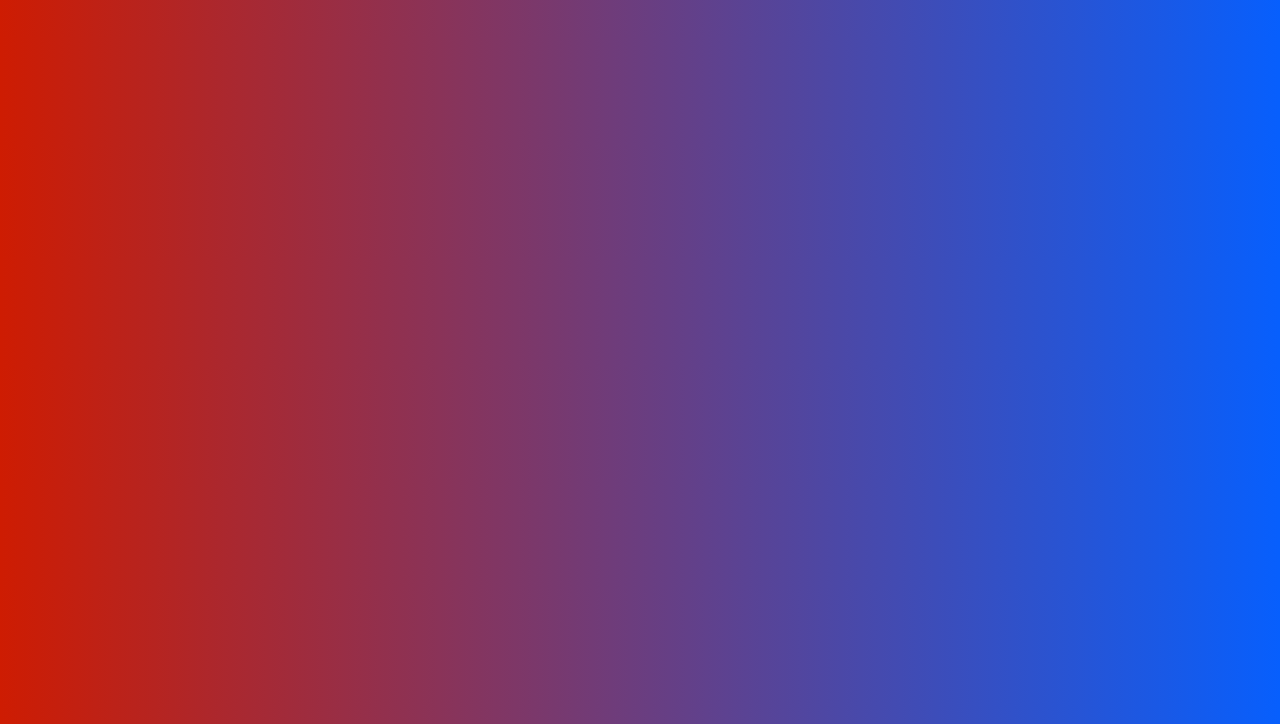
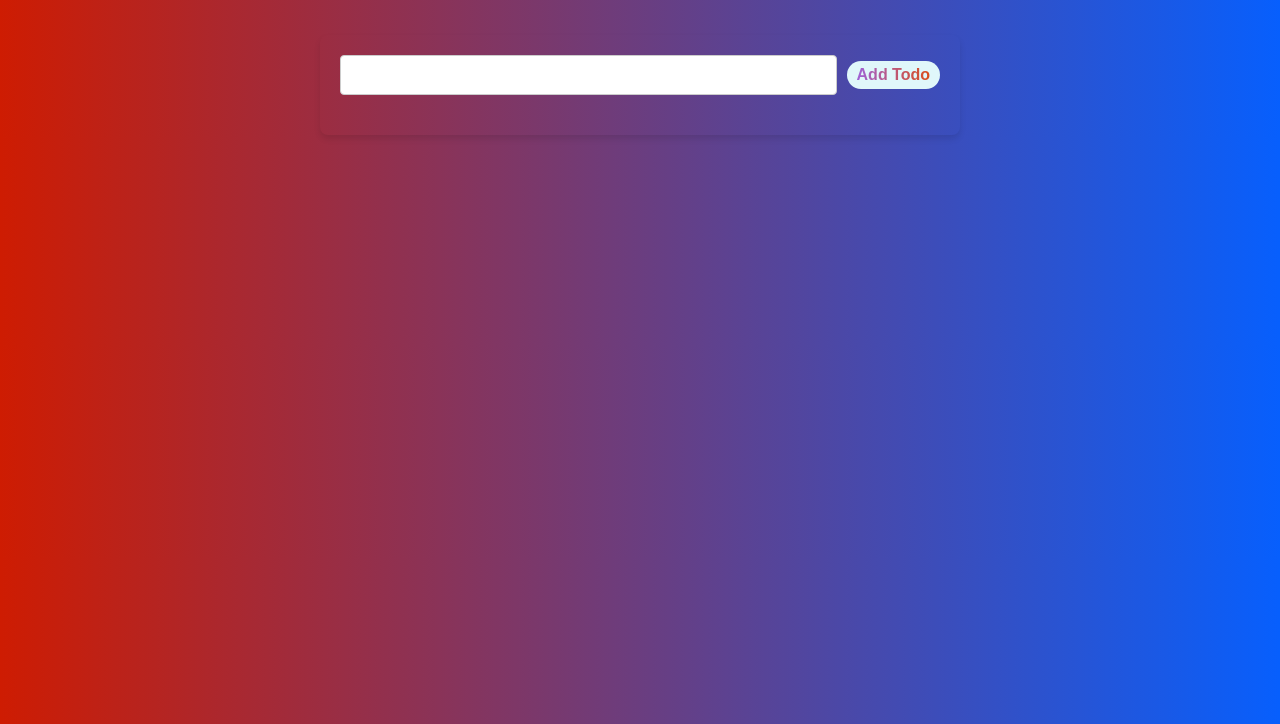
Before and after one commit to hsahu4012/todo-list, a plain HTML site: page Index.html in a window 1280 px wide. Shown: the part 76-800 px from the top of the page. Drawn offline with Linux system fonts and the light colour scheme.

Commit message:
Update Index.html

```diff
--- a/Index.html
+++ b/Index.html
@@ -9,6 +9,14 @@
   <body>
     <h1>Todo List</h1>
     <br />
+    <form>
+      <div>
+        <input type="text" id="inputValue" />
+        <button class="btn">Add Todo</button>
+      </div>
+      <section class="todo-list-elem"></section>
+    </form>
+    <script src="script.js"></script>
 
   </body>
 </html>
```
